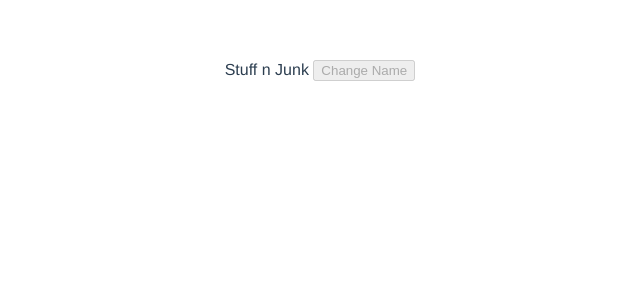
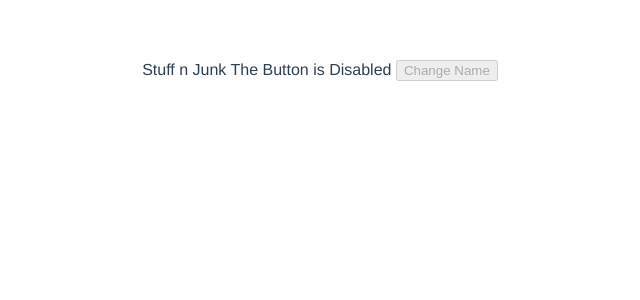
Before and after one commit to bdurb/fun-with-vue, a Vue app: page / in a window 1280 px wide. Shown: the top 300 px of the page, without its empty margins (320-960 px from the left). Built offline with nearby package versions, Linux system fonts and the light colour scheme.

Commit message:
working with js inside interpolation

```diff
--- a/src/components/Todos.vue
+++ b/src/components/Todos.vue
@@ -1,6 +1,8 @@
 <template>
   <div class="hello">
     {{ name }}
+
+    {{ btnState ? 'The Button is Disabled' : 'The Button is active' }}
 
     <button v-on:click="changeName" v-bind:disabled="btnState">Change Name</button>
   </div>
```
